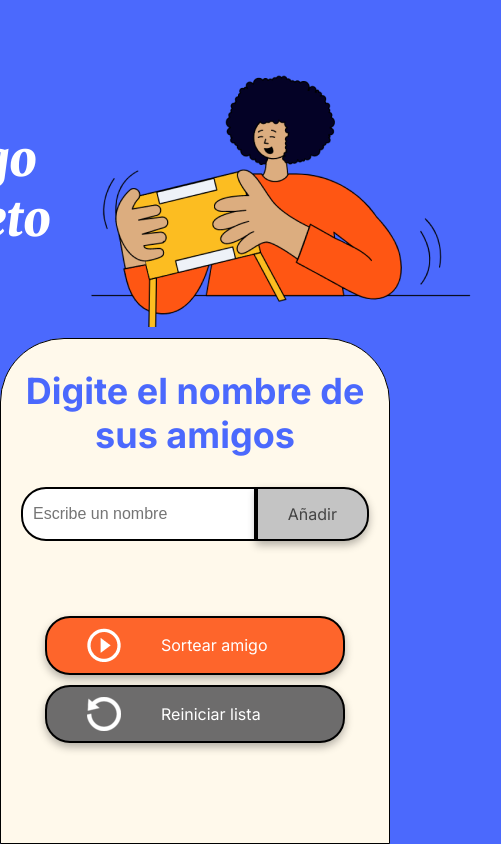
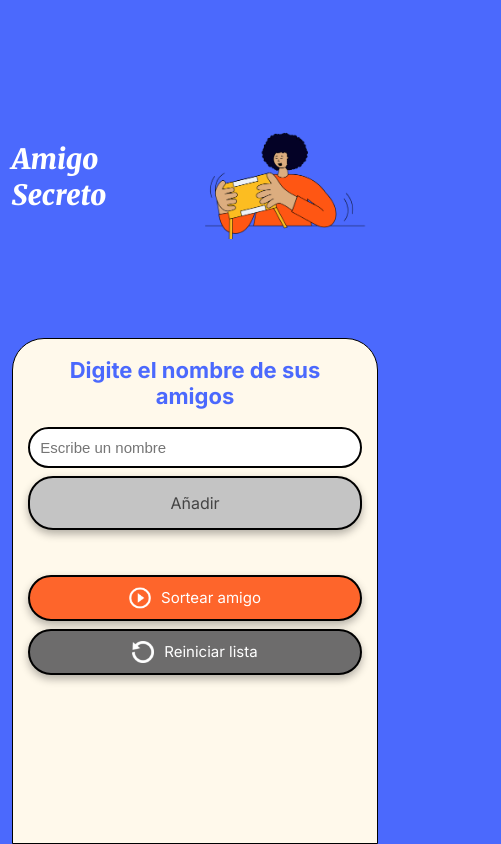
Before and after one commit to EBlanco17/challenge-amigo-secreto, a plain HTML site: page index.html in a window 390 px wide. Shown: the whole page, 501 px wide, since content can reach past the window. Drawn offline with Linux system fonts and the light colour scheme.

Commit message:
style: Responsive design

```diff
--- a/style.css
+++ b/style.css
@@ -90,8 +90,12 @@ body {
 }
 
 .button-container {
-  width: 300px;
+  width: 100%;
   justify-content: center;
+  display: flex;
+  flex-direction: row;
+  align-items: center;
+  gap: 10px;
 }
 
 /* Estilos de entrada de texto */
@@ -134,6 +138,11 @@ ul {
   font-family: "Inter", sans-serif;
   font-size: 18px;
   margin: 20px 0;
+  overflow-y: auto;
+  overflow-x: hidden;
+  max-height: 120px;
+  text-align: center;
+  width: 100%;
 }
 
 .result-list {
@@ -148,7 +157,7 @@ ul {
 .button-draw {
   display: flex;
   align-items: center;
-  width: 100%;
+  width: 25%;
   padding: 10px 40px;
   color: var(--color-white);
   background-color: var(--color-button);
@@ -165,10 +174,9 @@ ul {
 
 /* Botón de reiniciar */
 .button-reset {
-  margin-top: 10px;
   display: flex;
   align-items: center;
-  width: 100%;
+  width: 25%;
   padding: 10px 40px;
   color: var(--color-white);
   background-color: var(--color-button-reset);
@@ -182,3 +190,77 @@ ul {
 .button-reset:hover {
   background-color: var(--color-button-reset-hover);
 }
+
+/* --- Responsive --- */
+@media (max-width: 700px) {
+  .main-content {
+    max-width: 98vw;
+    margin: 0 auto;
+    min-height: unset;
+    padding: 0 2vw;
+  }
+  .header-banner {
+    padding: 16px 0 0 0;
+  }
+  .header-banner img {
+    max-width: 190px;
+    margin-top: 8px;
+  }
+  .main-title {
+    font-size: 28px;
+  }
+  .section-title {
+    font-size: 22px;
+    margin: 8px 0;
+  }
+  .input-section {
+    border-radius: 32px 32px 0 0;
+    padding: 10px 4vw;
+  }
+  .input-wrapper {
+    flex-direction: column;
+    align-items: stretch;
+    max-width: 100vw;
+    margin-top: 10px;
+    gap: 8px;
+  }
+  .input-name,
+  .input-title {
+    border-radius: 25px;
+    font-size: 15px;
+    margin-bottom: 0;
+    width: 100%;
+  }
+  .button-container {
+    width: 100%;
+    margin-bottom: 10px;
+    display: flex;
+    flex-direction: column;
+    gap: 8px;
+  }
+  .button-add {
+    border-radius: 25px;
+    width: 100%;
+  }
+  .button-draw,
+  .button-reset {
+    padding: 10px 10px;
+    font-size: 15px;
+    flex-direction: row;
+    justify-content: center;
+    width: 100%;
+  }
+  .button-draw img,
+  .button-reset img {
+    margin-right: 10px;
+    width: 22px;
+    height: 22px;
+  }
+  ul {
+    font-size: 16px;
+    margin: 10px 0;
+  }
+  .result-list {
+    font-size: 17px;
+  }
+}
```
